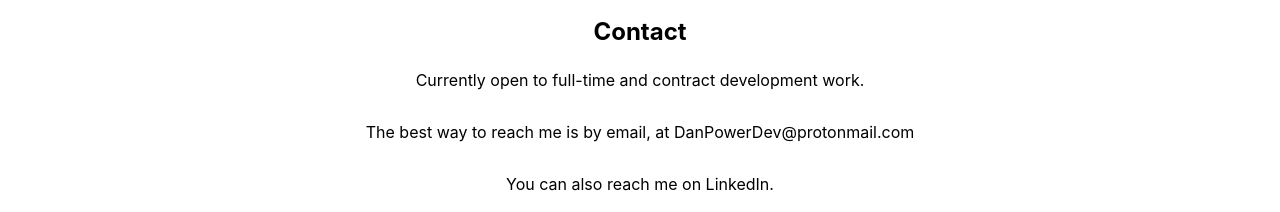
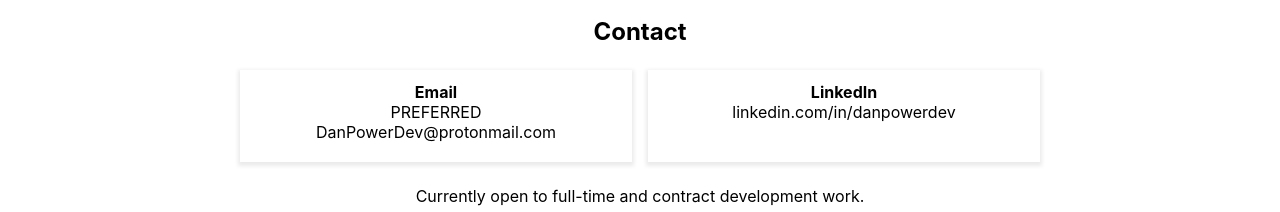
Before and after one commit to DanPowerDev/Portfolio, a React (Create React App) app: page / in a window 1280 px wide. Shown: the part 1627-1839 px from the top of the page. Built offline with nearby package versions, Linux system fonts and the light colour scheme.

Commit message:
Contact section content done

```diff
--- a/src/App.css
+++ b/src/App.css
@@ -33,6 +33,12 @@ h2 {
   margin: 0;
 }
 
+.contact-container {
+  display: flex;
+  flex-direction: row;
+  gap: 16px;
+  width: 800px;
+}
 
 /*TODO: Flex-col-4pc Flex-col-8px, etc.*/
 
--- a/src/App.js
+++ b/src/App.js
@@ -6,6 +6,8 @@ import ProjectCard from './components/ProjectCard';
 import { projects } from './content/projects';
 import BioCard from './components/BioCard';
 import { bio } from './content/bio';
+import ContactCard from './components/ContactCard';
+import { contact } from './content/contact';
 
 function App() {
   return (
@@ -21,6 +23,7 @@ function App() {
         </div>
       </section>
       <section>
+        {/* TODO: Add github here somehow */}
         <h2>What I'm working on right now</h2>
         <div>
           {projects.map((project, i) => <ProjectCard key={i} project={project}/>)}
@@ -32,6 +35,9 @@ function App() {
       </section>
       <section>
         <h2>Contact</h2>
+        <div className='contact-container'>
+          {contact.map((method, i) => <ContactCard key={i} method={method}/>)}
+        </div>
         <p>Currently open to full-time and contract development work.</p>
         <p>The best way to reach me is by email, at DanPowerDev@protonmail.com</p>
         <p>You can also reach me on LinkedIn.</p>
--- /dev/null
+++ b/src/components/ContactCard.css
@@ -0,0 +1,9 @@
+.contact-card {
+  box-shadow: 0px 2px 4px 2px #00000015;
+  padding: 12px;
+  flex: 1;
+}
+
+h4 {
+  margin: 0;
+}
--- /dev/null
+++ b/src/components/ContactCard.js
@@ -0,0 +1,24 @@
+import { faExternalLinkSquare } from "@fortawesome/free-solid-svg-icons";
+import { tab } from "@testing-library/user-event/dist/tab";
+import React from "react";
+import './ContactCard.css'
+
+const ContactCard = ({method}) => {
+  const {title, pref, text} = method
+  return (
+    <div className="contact-card">
+      <h4>{title}</h4>
+      {pref && <PrefLabel/>}
+      <p>{text}</p>
+    </div>
+    // TODO: add links, new tab,
+  )
+}
+
+export default ContactCard
+
+const PrefLabel = () => (
+  <div>
+    <span>PREFERRED</span>
+  </div>
+)
--- /dev/null
+++ b/src/content/contact.js
@@ -0,0 +1,12 @@
+export const contact = [
+  {
+    title: 'Email',
+    pref: true,
+    text: 'DanPowerDev@protonmail.com',
+  },
+  {
+    title: 'LinkedIn',
+    pref: false,
+    text: 'linkedin.com/in/danpowerdev',
+  }
+]
```
